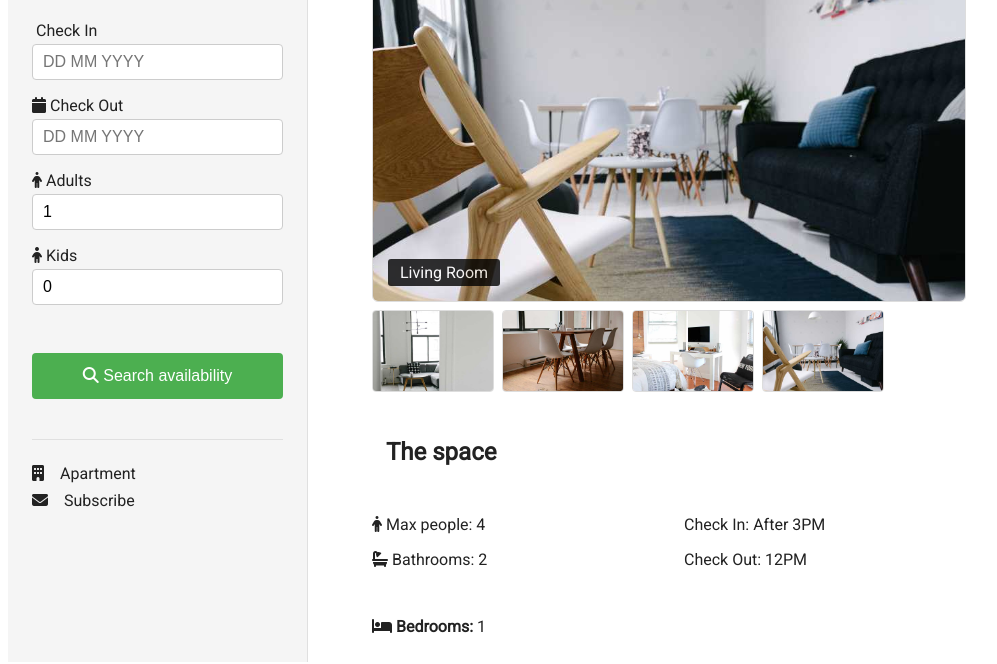
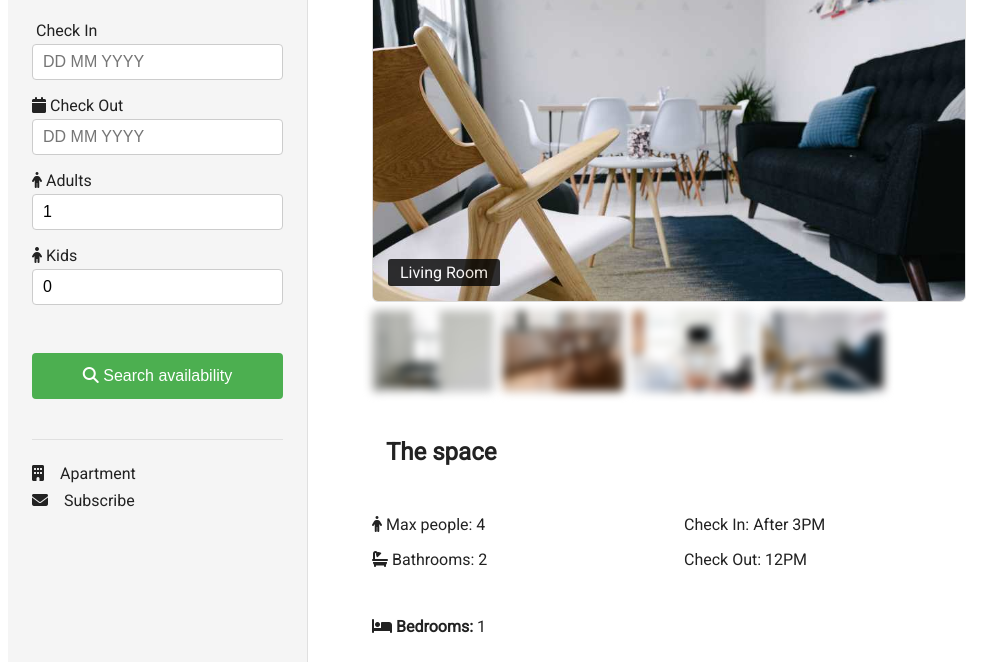
Before and after one commit to YannisNyoka/Apartment_Website, a plain HTML site: page index.html in a window 1280 px wide. Shown: the part 138-802 px from the top of the page, without its empty margins (142-1139 px from the left). Drawn offline with Linux system fonts and the light colour scheme.

Commit message:
added blured image

```diff
--- a/index.html
+++ b/index.html
@@ -40,10 +40,10 @@
       <div class="img-label">Living Room</div>
     </div>
     <div class="gallery">
-      <img src="images/livingroom2.jpg" alt="Living Room">
-      <img src="images/diningroom.jpg" alt="Dining Room">
-      <img src="images/bedroom.jpg" alt="Bedroom">
-      <img src="images/livingroom.jpg" alt="Bathroom">
+      <img src="images/livingroom2.jpg" class="blured-image alt="Living Room">
+      <img src="images/diningroom.jpg" class="blured-image alt="Dining Room">
+      <img src="images/bedroom.jpg" class="blured-image alt="Bedroom">
+      <img src="images/livingroom.jpg" class="blured-image" alt="Bathroom">
     </div>
     <h2 class="margin-top">The space</h2>
     <div class="row-padding margin-bottom" style="max-width:600px;">
```
